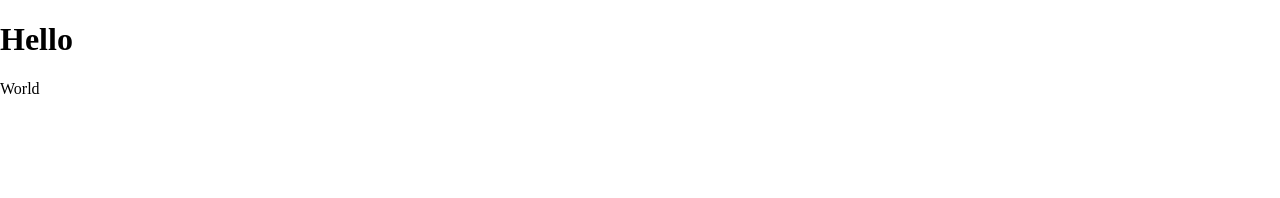
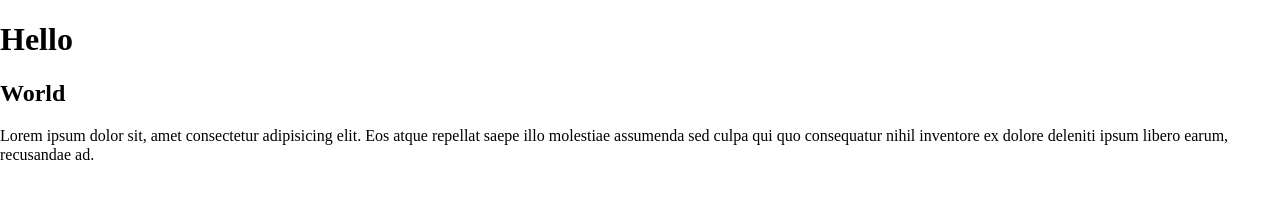
Before and after one commit to Navdeepdhillon17/testing-github, a website: page index.html in a window 1280 px wide. Drawn offline with nearby package versions, Linux system fonts and the light colour scheme.

Commit message:
changed h2

```diff
--- a/index.html
+++ b/index.html
@@ -2,6 +2,7 @@
     <head><link rel="stylesheet" href="https://cdnjs.cloudflare.com/ajax/libs/normalize/8.0.1/normalize.css"></head>
     <body>
         <h1>Hello</h1>
-        <p>World<p>
+        <h2>World</h2>
+        <p>Lorem ipsum dolor sit, amet consectetur adipisicing elit. Eos atque repellat saepe illo molestiae assumenda sed culpa qui quo consequatur nihil inventore ex dolore deleniti ipsum libero earum, recusandae ad.</p>
     </body>
 </html>
```
